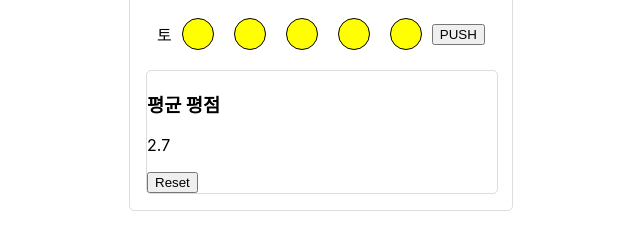
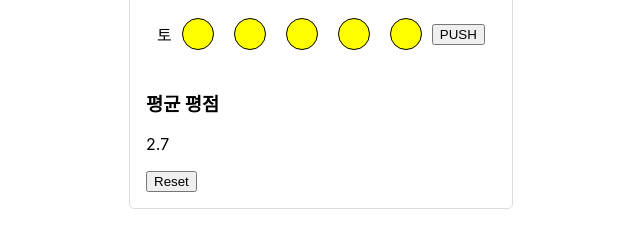
Before and after one commit to hongsoom/my-week, a React (Create React App) app in the folder my-week/: page / in a window 1280 px wide. Shown: the part 592-820 px from the top of the page, without its empty margins (319-959 px from the left). Built offline with nearby package versions, Linux system fonts and the light colour scheme.

Commit message:
change css

```diff
--- a/my-week/src/components/Score.js
+++ b/my-week/src/components/Score.js
@@ -5,21 +5,12 @@ const Score = (props) => {
     const {rateAverage, removeRate} = props;
     return (
         <div>
-            <InputWrap>
-                <h3>평균 평점</h3>
-                <p>{rateAverage}</p>
-                <button onClick={removeRate}>Reset</button>
-            </InputWrap>
+            <h3>평균 평점</h3>
+            <p>{rateAverage}</p>
+            <button onClick={removeRate}>Reset</button>
         </div>
     )
 }
-const InputWrap = styled.div`
-  background-color: #fff;
-  width: 30vw;
-  max-width: 350px;
-  margin: auto;
-  border: 1px solid #ddd;
-  border-radius: 5px;
-`;
+
 
 export default Score;
```
